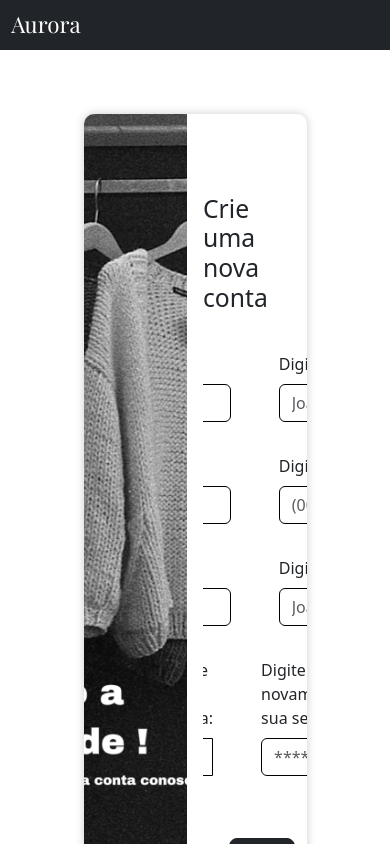
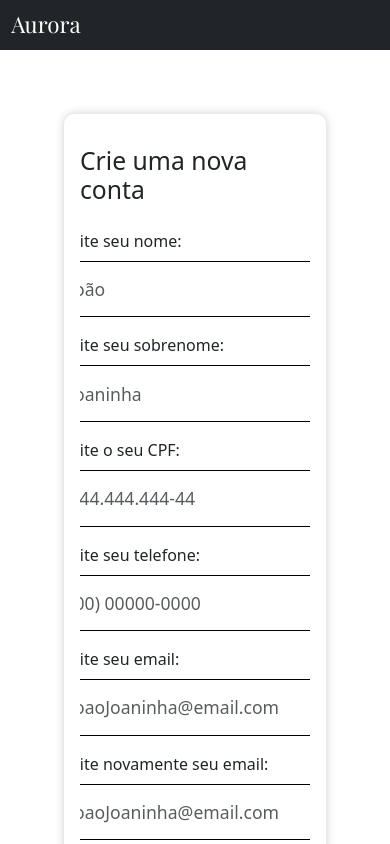
Before and after one commit to PedroFPer/aurora_cadastro, a React (Vite) app: page / in a window 390 px wide. Shown: the top 844 px of the page. Built offline with nearby package versions, Linux system fonts and the light colour scheme; a web font is replaced by a local one.

Commit message:
Adicionado resposividade

```diff
--- a/index.html
+++ b/index.html
@@ -3,6 +3,7 @@
   <head>
     <meta charset="UTF-8" />
     <meta name="viewport" content="width=device-width, initial-scale=1.0" />
+    <link rel="shortcut icon" href="src/assets/auroraLogo.png" type="image/x-icon">
     <title>Aurora-Cadastro</title>
   </head>
   <body>
--- a/src/components/registrationPageComponents/RegistrationForm.jsx
+++ b/src/components/registrationPageComponents/RegistrationForm.jsx
@@ -1,11 +1,12 @@
 import { useState } from "react";
 import { Eye, EyeSlash } from "react-bootstrap-icons";
-import validateForm from "../../infrastructure/handleSubmit";
+import handleSubmitForm from "../../infrastructure/handleSubmitForm"
 import { formatInput } from "../../infrastructure/formatInput"
 
 export default function RegistrationForm() {
     const [showPassword, setShowPassword] = useState(false);
     const [showVerifyPassword, setShowVerifyPassword] = useState(false);
+    const [errors, setErrors] = useState({});
     const [formData, setFormData] = useState({
         name: "",
         lastName: "",
@@ -17,41 +18,8 @@ export default function RegistrationForm() {
         verifyPassword: ""
     });
 
-    const [errors, setErrors] = useState({});
-
-    const handleSubmitForm = (e) => {
-        e.preventDefault();
-
-        const validationErrors = validateForm(formData);
-        setErrors(validationErrors);
-
-        if (Object.keys(validationErrors).length === 0) {
-            const existingUsers = JSON.parse(localStorage.getItem("users")) || [];
-            existingUsers.push(formData);
-            localStorage.setItem("users", JSON.stringify(existingUsers));
-
-            alert("Formulário enviado com sucesso ✅");
-            console.log("Dados enviados:", formData);
-
-            setFormData({
-                name: "",
-                lastName: "",
-                cpf: "",
-                phone: "",
-                email: "",
-                verifyEmail: "",
-                password: "",
-                verifyPassword: ""
-            });
-
-            setErrors({});
-
-            window.location.reload();
-        }
-    };
-
     return (
-        <form id="registrationForm" onSubmit={handleSubmitForm}>
+        <form id="registrationForm" onSubmit={(e) => handleSubmitForm(formData, setFormData, setErrors, e)}>
             <h2>Crie uma nova conta</h2>
 
             <div className="inputGroup">
--- a/src/infrastructure/formatInput.js
+++ b/src/infrastructure/formatInput.js
@@ -2,14 +2,14 @@ export function formatInput(value, type) {
   let onlyNumbers = value.replace(/\D/g, "");
 
   if (type === "cpf") {
-    onlyNumbers = onlyNumbers.slice(0, 11); // limita a 11 dígitos
+    onlyNumbers = onlyNumbers.slice(0, 11);
     onlyNumbers = onlyNumbers.replace(/(\d{3})(\d)/, "$1.$2");
     onlyNumbers = onlyNumbers.replace(/(\d{3})(\d)/, "$1.$2");
     onlyNumbers = onlyNumbers.replace(/(\d{3})(\d{1,2})$/, "$1-$2");
   }
 
   if (type === "phone") {
-    onlyNumbers = onlyNumbers.slice(0, 11); // limita a 11 dígitos
+    onlyNumbers = onlyNumbers.slice(0, 11);
     onlyNumbers = onlyNumbers.replace(/^(\d{2})(\d)/, "($1) $2");
     onlyNumbers = onlyNumbers.replace(/(\d{5})(\d)/, "$1-$2");
   }
--- /dev/null
+++ b/src/infrastructure/handleSubmitForm.js
@@ -0,0 +1,32 @@
+import validateForm from "./validateForm";
+
+export default function handleSubmitForm(formData, setFormData,setErrors,e) {
+    e.preventDefault();
+
+    const validationErrors = validateForm(formData);
+    setErrors(validationErrors);
+
+    if (Object.keys(validationErrors).length === 0) {
+        const existingUsers = JSON.parse(localStorage.getItem("users")) || [];
+        existingUsers.push(formData);
+        localStorage.setItem("users", JSON.stringify(existingUsers));
+
+        alert("Formulário enviado com sucesso ✅");
+        console.log("Dados enviados:", formData);
+
+        setFormData({
+            name: "",
+            lastName: "",
+            cpf: "",
+            phone: "",
+            email: "",
+            verifyEmail: "",
+            password: "",
+            verifyPassword: ""
+        });
+
+        setErrors({});
+
+        window.location.reload();
+    }
+}
--- a/src/styles/mainRegistrationContainer.css
+++ b/src/styles/mainRegistrationContainer.css
@@ -1,7 +1,8 @@
 @charset "UTF-8";
 
 .container_main {
-    width: 90%;
+    width: 100%;
+    height: auto;
     display: flex;
     flex-direction: column;
     padding: 4em 4em;
@@ -41,15 +42,17 @@
     width: 100%;
     height: 100%;
     object-fit: cover;
+    object-position: left;
 }
 
 #registrationForm {
     display: flex;
     flex-direction: column;
     align-items: center;
-    flex: 1;
     gap: 2em;
-    margin-top: 5em;
+    margin: 2em 1em;
+
+    width: 55%;
 
     overflow: hidden;
 }
@@ -147,3 +150,69 @@
 #alertListEmpty{
     margin: auto;
 }
+
+
+@media (max-width: 1200px) {
+    #imageForm {
+        display: none;
+    }
+
+    #registrationForm {
+    gap: 2em;
+    width: 100%;
+
+
+}
+}
+
+
+@media (max-width: 768px) {
+    #registrationForm {
+        gap: 1em;
+    }
+
+    .inputGroup {
+        flex-direction: column;
+        gap: 1em;
+    }
+
+    .input_control {
+        font-size: 1.1em;
+        padding: 0.8em;
+    }
+
+    .input_password .input-group-text {
+        font-size: 1.2em;
+    }
+
+    .card_user {
+        align-items: center;
+}
+
+
+
+.container_card {
+    flex-direction: column;
+    gap: 0em;
+}
+
+.container_info {
+    display: flex;
+    flex-direction: column;
+    gap: 0%;
+}
+
+.info_group {
+    display: flex;
+    flex-direction: column;
+}
+
+.container_button_delete {
+    margin-top: auto;
+}
+
+#alertListEmpty{
+    margin: auto;
+}
+
+}
```
Also changed, not shown: src/assets/auroraLogo.png (added), src/infrastructure/validateForm.js (renamed from src/infrastructure/handleSubmit.js).
